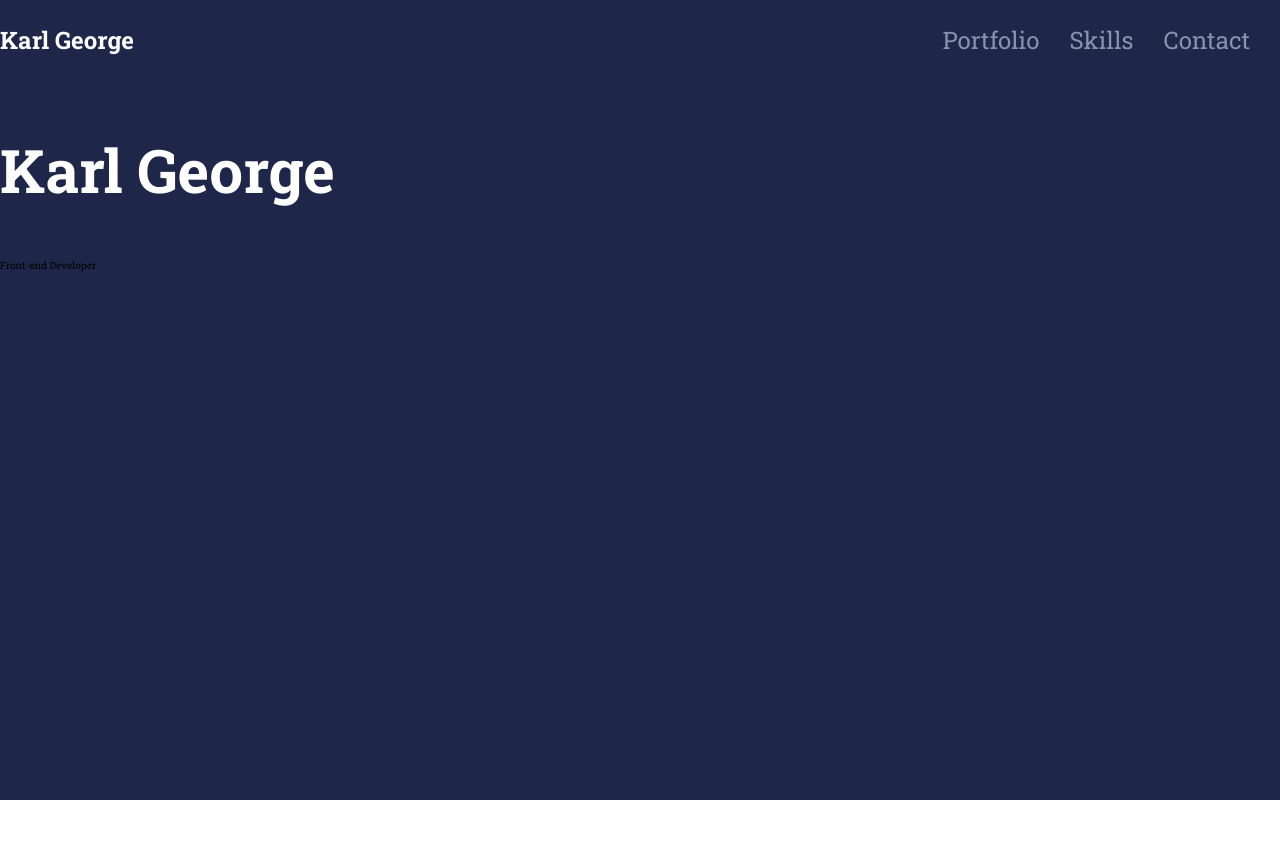
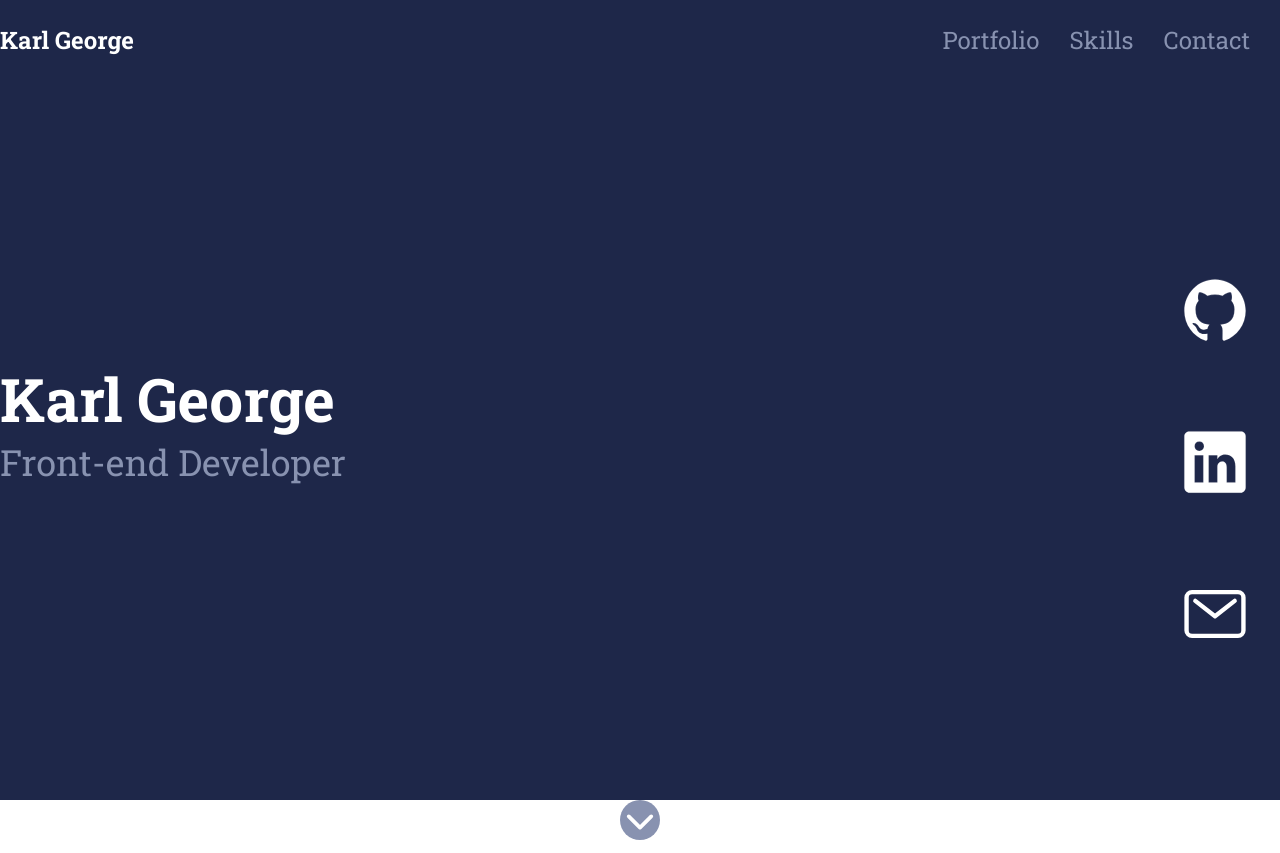
Before and after one commit to karl-george/Portfolio, a plain HTML site: page index.html in a window 1280 px wide. Before the commit the page ends 800 px from the top, so only its background shows below. Drawn offline with nearby package versions, Linux system fonts and the light colour scheme.

Commit message:
Working on hero

```diff
--- a/index.html
+++ b/index.html
@@ -8,7 +8,7 @@
     <title>Karl George</title>
   </head>
   <body>
-    <section class="bg-primary">
+    <header class="bg-primary">
       <div class="container">
         <!-- Navbar -->
         <nav>
@@ -21,11 +21,32 @@
         </nav>
 
         <!-- Hero -->
-        <div class="hero-content">
-          <h1>Karl George</h1>
-          <p>Front-end Developer</p>
+        <div class="hero  grid grid-cols-2-left-large">
+            <div class="hero-section">
+              <h1 class="hero-title">Karl George</h1>
+              <p class="hero-content">Front-end Developer</p>
+            </div>
+            <div class="hero-socials">
+              <a href="#" class="hero-social-icon"><ion-icon name="logo-github"></ion-icon></a>
+              <a href="#" class="hero-social-icon"><ion-icon name="logo-linkedin"></ion-icon></ion-icon></a>
+              <a href="#" class="hero-social-icon"><ion-icon name="mail-outline"></ion-icon></ion-icon></ion-icon></a>
+            </div>
+          </div>
+
+          <div class="down-arrow">
+            <ion-icon name="chevron-down-outline"></ion-icon>
+          </div>
         </div>
       </div>
-    </section>
+    </header>
+
+    <script
+      type="module"
+      src="https://unpkg.com/ionicons@5.5.2/dist/ionicons/ionicons.esm.js"
+    ></script>
+    <script
+      nomodule
+      src="https://unpkg.com/ionicons@5.5.2/dist/ionicons/ionicons.js"
+    ></script>
   </body>
 </html>
--- a/src/css/style.css
+++ b/src/css/style.css
@@ -38,8 +38,8 @@ p {
 
 .bg-primary {
   background-color: var(--main-bg-colour);
+  width: 100%;
   height: 100vh;
-  width: 100%;
 }
 
 .bg-secondary {
@@ -62,6 +62,18 @@ a {
 .container {
   max-width: 1440px;
   margin: 0 auto;
+}
+
+.grid {
+  display: grid;
+}
+
+.grid-cols-2 {
+  grid-template-columns: repeat(2, 1fr);
+}
+
+.grid-cols-2-left-large {
+  grid-template-columns: 1fr 100px;
 }
 
 /* Navbar */
@@ -96,5 +108,41 @@ nav {
   color: #c6cee7;
 }
 
+/* Hero */
+.hero {
+  align-items: center;
+  justify-content: center;
+  height: 90vh;
+}
 
-/* Hero */
+.hero-title {
+  margin-bottom: 0;
+  margin-top: 0;
+}
+
+.hero-content {
+  font-size: 3.6rem;
+  color: var(--accent);
+}
+
+.hero-socials {
+  font-size: 7rem;
+  display: flex;
+  flex-direction: column;
+  color: #fff;
+}
+
+.hero-social-icon {
+  color: #fff;
+  margin-top: 6rem;
+}
+
+.down-arrow {
+  font-size: 4rem;
+  background-color: var(--accent);
+  color: #fff;
+  width: 40px;
+  height: 40px;
+  margin: 0 auto;
+  border-radius: 50%;
+}
```
